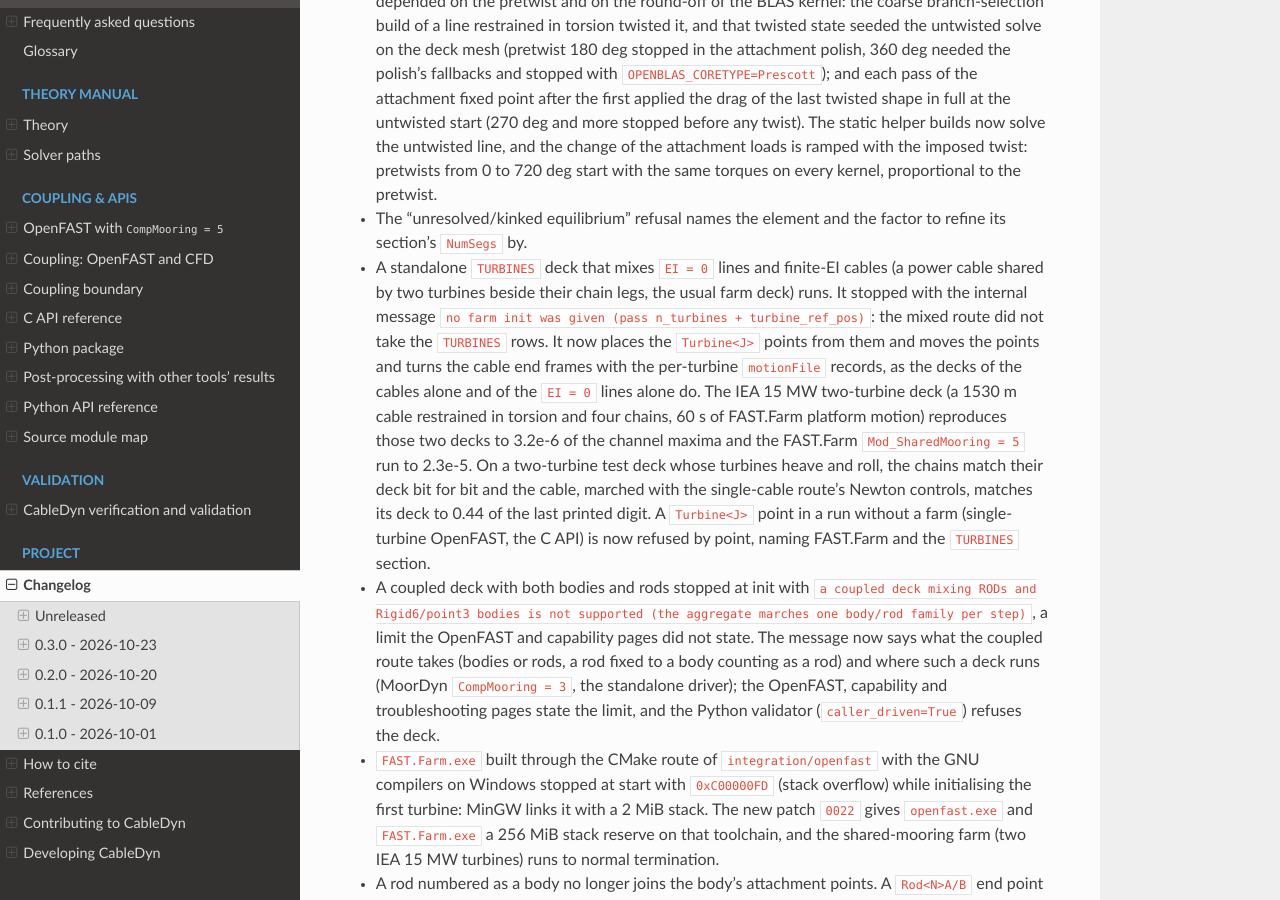
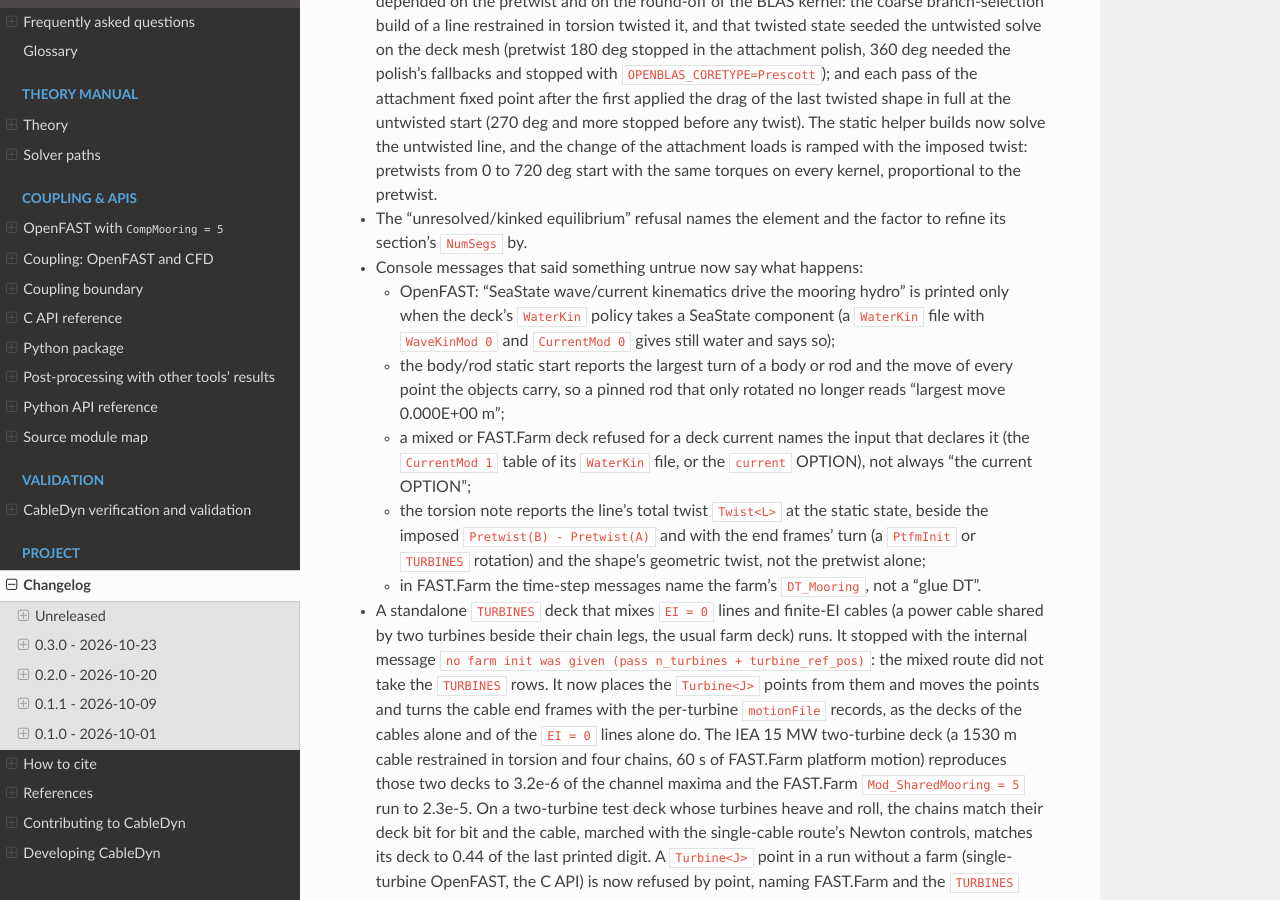
Before and after one commit to SMI-Lab-Inha/CableDyn, a Sphinx documentation site: the page built from doc/changelog.md, in a window 1280 px wide and 900 px high, scrolled down 11505 px. Built offline with Sphinx 7.4.7 and the Read the Docs theme 3.1.0, drawn with Linux system fonts in a browser that asks for light colours.

Commit message:
fix(messages): console messages that say what happens
From the OpenFAST/FAST.Farm end-to-end validation of 0.4.0:
- OpenFAST printed "SeaState wave/current kinematics drive the mooring
  hydro" also for a WaterKin file with WaveKinMod 0 and CurrentMod 0,
  which correctly gives still water; it is printed only when a SeaState
  component is taken.
- The body/rod static start reported "largest move 0.000E+00 m" for a
  pinned rod that had turned (only translations were counted); it now
  reports the move of every point the objects carry and the largest
  turn of a body or rod.
- A mixed or FAST.Farm deck refused for a deck current said "Remove the
  current OPTION" also when the current came from the CurrentMod 1
  table of its WaterKin file; the refusal names the declaring input.
- The torsion note reported the pretwist as the imposed twist, leaving
  out the PtfmInit/TURBINES turn of the end frames; it reports the
  line's total twist Twist<L> beside Pretwist(B) - Pretwist(A).
- In FAST.Farm the time-step messages called DT_Mooring the glue DT.
Test needles updated and added (driver_cli_torsion_nmodes,
mixed_route_torsion, openfast_aggregate, msg_pinned_rod_turn).

Signed-off-by: Jae Hoon Seo <jaehoon.seo@inha.ac.kr>

```diff
--- a/CHANGELOG.md
+++ b/CHANGELOG.md
@@ -483,6 +483,20 @@
   start with the same torques on every kernel, proportional to the pretwist.
 - The "unresolved/kinked equilibrium" refusal names the element and the factor to refine its
   section's `NumSegs` by.
+- Console messages that said something untrue now say what happens:
+  - OpenFAST: "SeaState wave/current kinematics drive the mooring hydro" is printed only when the
+    deck's `WaterKin` policy takes a SeaState component (a `WaterKin` file with `WaveKinMod 0` and
+    `CurrentMod 0` gives still water and says so);
+  - the body/rod static start reports the largest turn of a body or rod and the move of every
+    point the objects carry, so a pinned rod that only rotated no longer reads "largest move
+    0.000E+00 m";
+  - a mixed or FAST.Farm deck refused for a deck current names the input that declares it (the
+    `CurrentMod 1` table of its `WaterKin` file, or the `current` OPTION), not always "the current
+    OPTION";
+  - the torsion note reports the line's total twist `Twist<L>` at the static state, beside the
+    imposed `Pretwist(B) - Pretwist(A)` and with the end frames' turn (a `PtfmInit` or `TURBINES`
+    rotation) and the shape's geometric twist, not the pretwist alone;
+  - in FAST.Farm the time-step messages name the farm's `DT_Mooring`, not a "glue DT".
 - A standalone `TURBINES` deck that mixes `EI = 0` lines and finite-EI cables (a power cable
   shared by two turbines beside their chain legs, the usual farm deck) runs. It stopped with the
   internal message `no farm init was given (pass n_turbines + turbine_ref_pos)`: the mixed route
--- a/doc/openfast.rst
+++ b/doc/openfast.rst
@@ -81,7 +81,9 @@
 extrapolated from the last two commits (deck ``OPTIONS predictLoads``, the default) or, with
 ``predictLoads False``, held at the last commit, which delays them (see the note below). The
 console reports the result, for
-example ``CableDyn time step dtM = 2.50000E-02 s (1 x glue DT; deck dtM)``. A deck ``dtM``
+example ``CableDyn time step dtM = 2.50000E-02 s (1 x glue DT; deck dtM)``; in FAST.Farm the
+coupling step is the farm's mooring step ``DT_Mooring``, and the line reads ``1 x FAST.Farm
+DT_Mooring``. A deck ``dtM``
 larger than ``DT`` but not a whole multiple of it is never coarsened: CableDyn uses the largest
 multiple of ``DT`` that does not exceed it and reports a warning with both values (``dtM = 0.025``
 with ``DT = 0.01`` runs at 0.02 s), matching MoorDyn, which only ever shortens its step to fit the
```
Also changed, not shown: CMakeLists.txt (+6 -1 lines), doc/troubleshooting.rst (+9 -5 lines), 5 other files.
